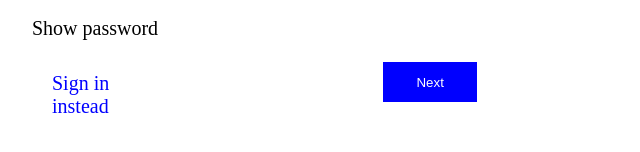
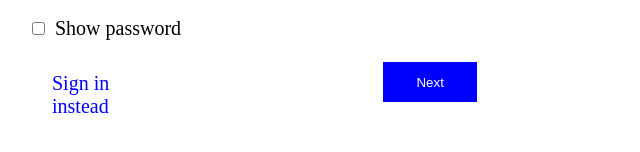
Before and after one commit to danialahmad5557/google-signup-form, a plain HTML site: page index.html in a window 1280 px wide. Shown: the part 564-716 px from the top of the page, 88-728 px from the left. Drawn offline with Linux system fonts and the light colour scheme.

Commit message:
Update index.html

```diff
--- a/index.html
+++ b/index.html
@@ -27,7 +27,7 @@
             </div>
                 <p>Use 8 characters with a mix of letters,numbers and <br> symbols.</p>
                 <div class="checkbox-group">
-                    <inputut type="checkbox" id="show-password">
+                    <input type="checkbox" id="show-password">
                     <label for="show-password" id="shows">  Show password</label>
                 </div>
                 <div class="bottom"><p class="p2">Sign in instead</p> <button class="btn1">Next</button></div>
```
